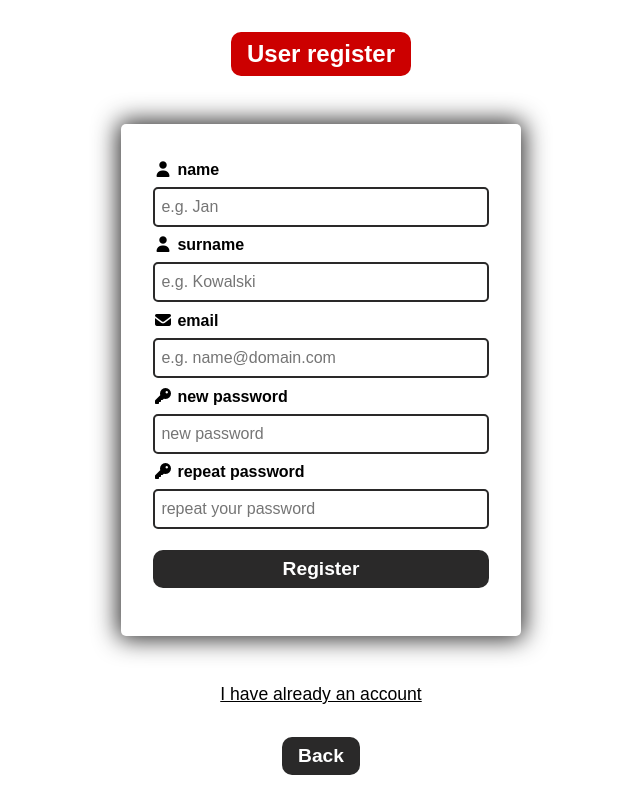
After one commit to Kamil-Kijak/evoting-flask-app, a Flask app: template templates/forms/register.html in a window 1280 px wide. The commit adds this page. Shown: the whole page, without its empty margins (319-959 px from the left). Run offline with Flask 3, Linux system fonts and the light colour scheme; the template is opened without the code that fills it, so the values that code supplies are empty; parts of the project's set-up code (start-up, migrations or seed data) failed here and were passed over; some libraries are stand-ins or nearby versions.

Commit message:
created working register, login to user account

```diff
--- a/styles/main.css
+++ b/styles/main.css
@@ -51,6 +51,12 @@ header nav .app-logo {
     margin-top: 1.5rem;
     width: 40px;
     height: 40px;
+}
+
+header nav .id-heading {
+    font-size: 1rem;
+    font-weight: bold;
+    margin-right: 1rem;
 }
 
 footer .copyright-section {
--- /dev/null
+++ b/templates/forms/register.html
@@ -0,0 +1,55 @@
+
+{% extends "base.html" %}
+
+{% block title %}
+    Registration
+{% endblock %}
+
+{% block main %}
+<section style="margin-bottom: 2rem;margin-top: 2rem;">
+    <h1 class="secondary-box">User register</h1>
+</section>
+<form class="card" method="post" style="width: 400px;">
+    <section class="input-group">
+        <p><i class="fa-solid fa-user"></i> name</p>
+        <input type="text" placeholder="e.g. Jan" name="name" aria-label="name-input" value="{{ values.name }}">
+    </section>
+    <section class="input-group">
+        <p><i class="fa-solid fa-user"></i> surname</p>
+        <input type="text" placeholder="e.g. Kowalski" name="surname" aria-label="surname-input" value="{{ values.surname }}">
+    </section>
+    <section class="input-group">
+        <p><i class="fa-solid fa-envelope"></i> email</p>
+        <input type="email" placeholder="e.g. name@domain.com" name="email" aria-label="email-input" value="{{ values.email }}">
+    </section>
+    <section class="input-group">
+        <p><i class="fa-solid fa-key"></i> new password</p>
+        <input type="password" placeholder="new password" name="password" aria-label="password-input" value="{{ values.password }}">
+    </section>
+    <section class="input-group">
+        <p><i class="fa-solid fa-key"></i> repeat password</p>
+        <input type="password" placeholder="repeat your password" name="confirmPassword" aria-label="confirm-password-input" value="{{ values.confirmPassword }}">
+    </section>
+    <button class="primary-button" style="margin-top: 1rem;" role="submit" aria-label="confirm">
+        <span style="font-size: 1.2rem;" aria-hidden="true">
+            Register
+        </span>
+    </button>
+    <section style="margin-top: 1rem;">
+        {% if errors %}
+            {% for value in errors.values() %}
+            <p class="error-message"><i class="fa-solid fa-triangle-exclamation"></i> {{ value[0] }}</p>
+            {% endfor %}
+        {% endif %}
+    </section>
+</form>
+<a style="font-size: 1.1rem;margin-top: 2rem;" href="{{ url_for('login_user')}}">
+    I have already an account
+</a>
+<a class="primary-button" style="margin-top: 2rem;margin-bottom: 2rem;" href="{{ url_for('welcome_page') }}">
+    <span style="font-size: 1.2rem;" aria-hidden="true">
+        Back
+    </span>
+</a>
+
+{% endblock %}
--- a/templates/landingPage.html
+++ b/templates/landingPage.html
@@ -2,7 +2,7 @@
 {% extends "base.html" %}
 
 {% block header %}
-    {% include "navbar.html" %}
+    {% include "components/navbar.html" %}
 {% endblock %}
 
 {% block main %}
```
Also changed, not shown: routes.py (+25 -4 lines), templates/components/navbar.html (added, +64 -0 lines), templates/forms/login.html (renamed from templates/register.html, +7 -19 lines), templates/main.html (added, +10 -0 lines), templates/navbar.html (deleted, +0 -19 lines).
